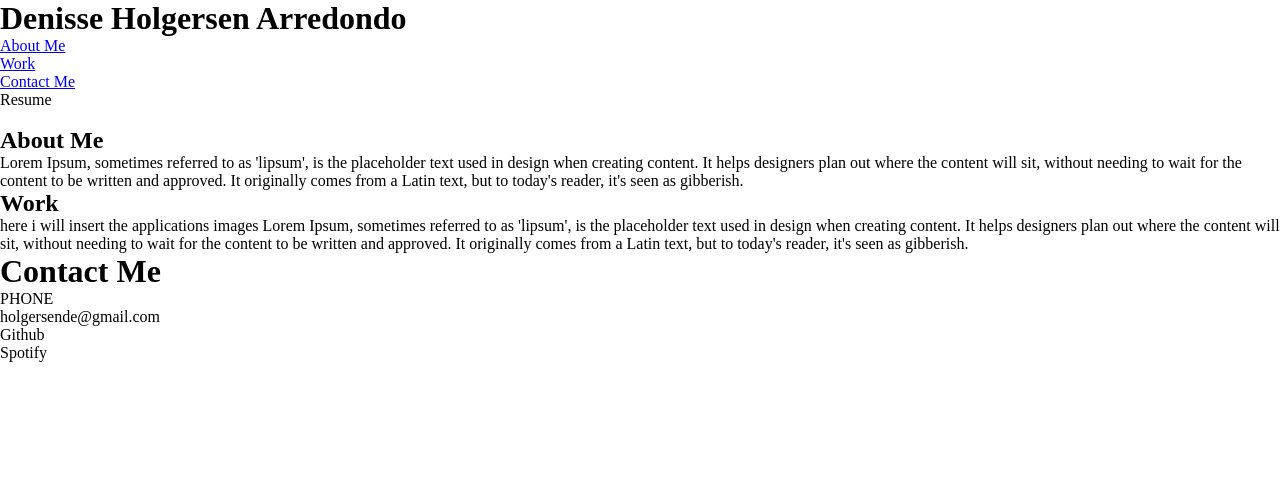
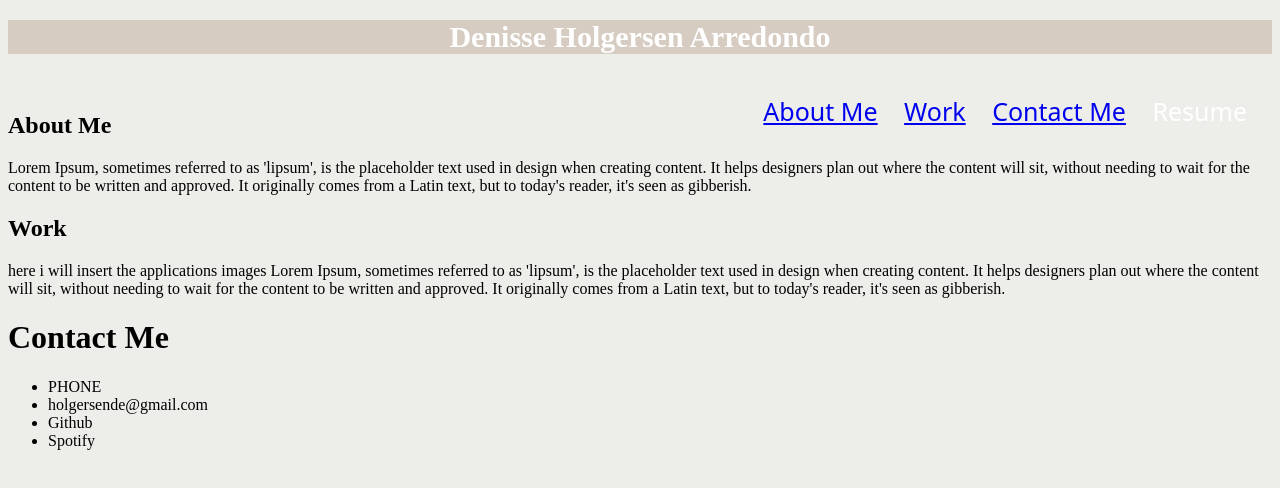
Before and after one commit to Holgersend/Professional-Portfolio, a plain HTML site: page Index.html in a window 1280 px wide. Drawn offline with Linux system fonts and the light colour scheme.

Commit message:
edited css file

```diff
--- a/Index.html
+++ b/Index.html
@@ -3,7 +3,7 @@
 
 <head>
     <meta charset="UTF-8" />
-    <link rel="stylesheet" href="/assets/style.css">
+    <link rel="stylesheet" type="text/css" href="./assets/style.css">
     <title>Professional Portfolio</title>
 </head>
 
--- a/assets/style.css
+++ b/assets/style.css
@@ -1,6 +1,46 @@
 
-*{
+:root {
     box-sizing: border-box;
     padding: 0;
     margin: 0;
+
+    --white: #fff;
+    --tan: #e3d5ca;
+    --light-tan: #edede9;
+    --dark-tan: #d6ccc2;
+
 }
+
+body {
+    background-color: var(--light-tan);
+}
+
+.header {
+    text-align: center;
+    background-color: var(--dark-tan);
+    color: var(--white);
+}
+
+.header h1 {
+    font-size: 30px;
+
+}
+
+
+.header nav {
+    float: right;
+    padding-top: 20px;
+    margin-right: 25px;
+    font-family: system-ui, -apple-system, BlinkMacSystemFont, 'Segoe UI', Roboto, Oxygen, Ubuntu, Cantarell, 'Open Sans', 'Helvetica Neue', sans-serif;
+    font-size: 25px;
+}
+
+.header nav ul {
+   display: inline;
+   margin-left: 20px;
+}
+
+.header nav ul li {
+    display: inline-block;
+    margin-left: 20px;
+}
```
